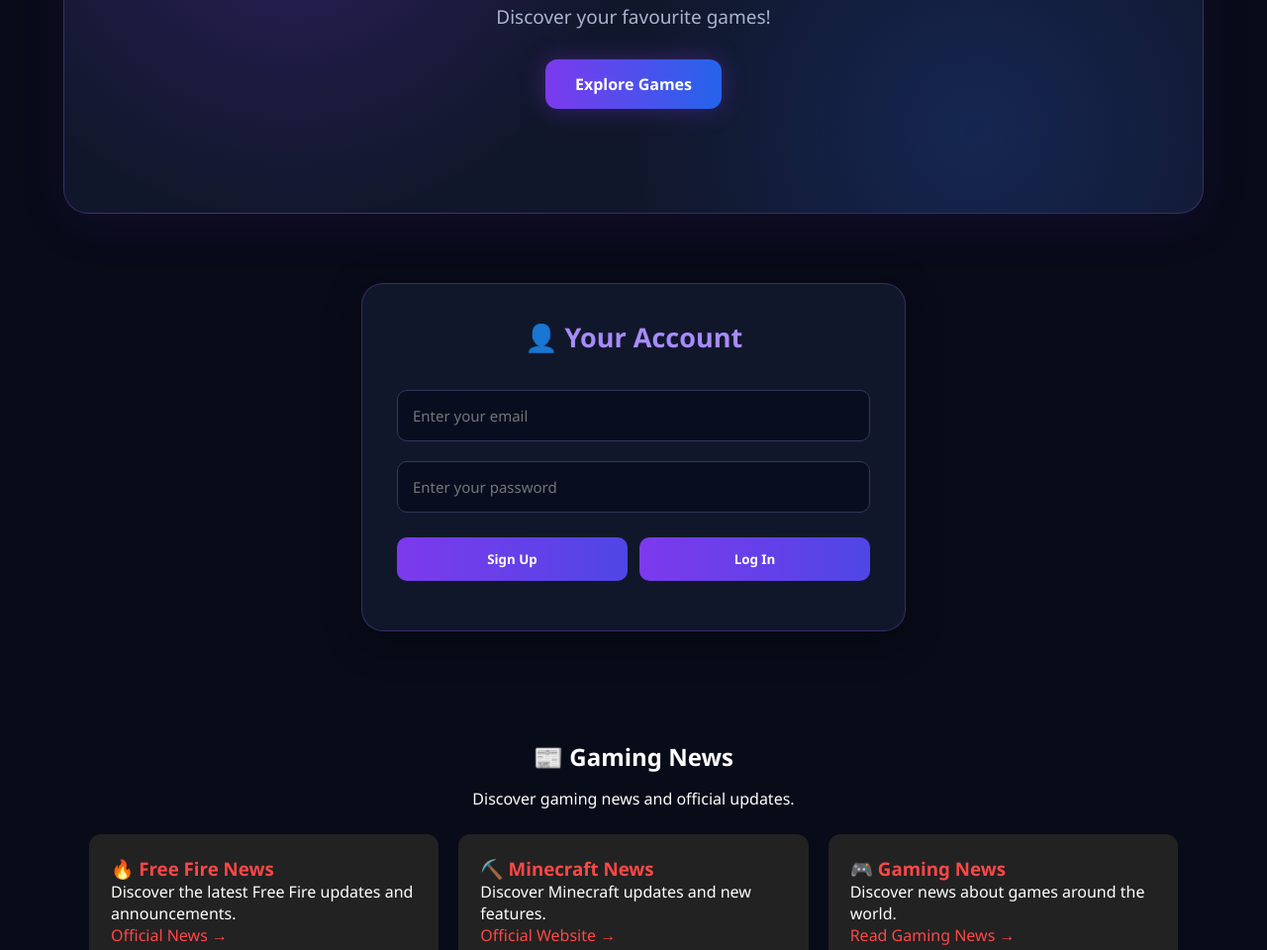
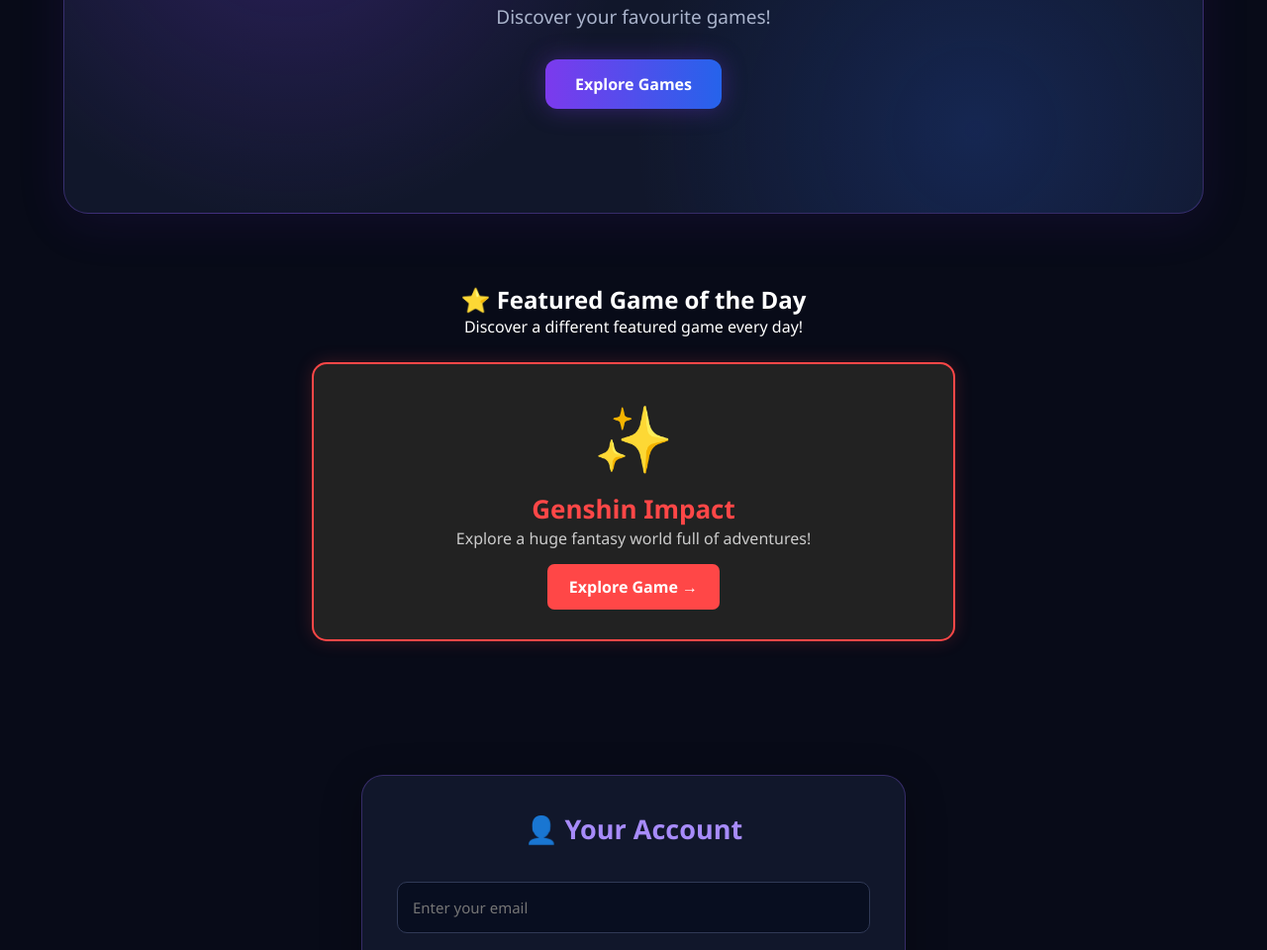
Before and after one commit to medhediyeddes-blip/GameHub, a plain HTML site: page index.html in a window 1280 px wide. Shown: the part 330-1290 px from the top of the page at 99% size. Drawn offline with Linux system fonts and the light colour scheme; no server answers.

Commit message:
Update index.html

```diff
--- a/index.html
+++ b/index.html
@@ -105,6 +105,54 @@
             color: #4caf50;
             margin-top: 10px;
         }
+
+        /* FEATURED GAME */
+
+        .featured-section {
+            padding: 40px 20px;
+            text-align: center;
+        }
+
+        .featured-card {
+            max-width: 650px;
+            margin: 25px auto;
+            padding: 30px;
+            border-radius: 15px;
+            background: #222;
+            color: white;
+            border: 2px solid #ff4747;
+            box-shadow: 0 0 18px rgba(255, 71, 71, 0.2);
+        }
+
+        .featured-icon {
+            font-size: 65px;
+            margin-bottom: 10px;
+        }
+
+        .featured-card h3 {
+            color: #ff4747;
+            font-size: 26px;
+        }
+
+        .featured-card p {
+            color: #ccc;
+            line-height: 1.6;
+        }
+
+        .featured-button {
+            display: inline-block;
+            margin-top: 12px;
+            padding: 12px 22px;
+            background: #ff4747;
+            color: white;
+            border-radius: 7px;
+            text-decoration: none;
+            font-weight: bold;
+        }
+
+        .featured-button:hover {
+            background: #d93636;
+        }
     </style>
 </head>
 
@@ -114,6 +162,7 @@
     <h2>🎮 Gaming Hub</h2>
     <div>
         <a href="index.html">Home</a>
+        <a href="#featured">Featured</a>
         <a href="#games">Games</a>
         <a href="#news">News</a>
         <a href="#freefire">Free Fire</a>
@@ -129,6 +178,23 @@
     <p>Discover your favourite games!</p>
     <a href="#games" class="main-button">Explore Games</a>
 </header>
+
+<!-- FEATURED GAME OF THE DAY -->
+
+<section class="featured-section" id="featured">
+    <h2>⭐ Featured Game of the Day</h2>
+    <p>Discover a different featured game every day!</p>
+
+    <div class="featured-card">
+        <div class="featured-icon" id="featuredIcon">🎮</div>
+        <h3 id="featuredName">Loading...</h3>
+        <p id="featuredDescription">Discover today's featured game!</p>
+        <a id="featuredLink" class="featured-button"
+           href="#games" target="_blank" rel="noopener noreferrer">
+            Explore Game →
+        </a>
+    </div>
+</section>
 
 <section class="account-section" id="account">
     <h2>👤 Your Account</h2>
@@ -589,6 +655,70 @@
 
 <script>
 
+// FEATURED GAME OF THE DAY
+
+(function () {
+
+    const featuredGames = [
+        {
+            name: "Free Fire",
+            icon: "🔥",
+            description: "Jump into exciting Battle Royale matches and discover new ways to play!",
+            link: "https://ff.garena.com/"
+        },
+        {
+            name: "Minecraft",
+            icon: "⛏️",
+            description: "Build amazing creations, explore new worlds and enjoy your adventure!",
+            link: "https://www.minecraft.net/"
+        },
+        {
+            name: "Fortnite",
+            icon: "🎯",
+            description: "Explore the island, discover new updates and enjoy the action!",
+            link: "https://www.fortnite.com/"
+        },
+        {
+            name: "PUBG Mobile",
+            icon: "🎖️",
+            description: "Discover PUBG Mobile and enjoy exciting Battle Royale matches!",
+            link: "https://www.pubgmobile.com/"
+        },
+        {
+            name: "Roblox",
+            icon: "🧱",
+            description: "Explore thousands of experiences and discover something new!",
+            link: "https://www.roblox.com/"
+        },
+        {
+            name: "Rocket League",
+            icon: "🚀",
+            description: "Play football with rocket-powered cars!",
+            link: "https://www.rocketleague.com/"
+        },
+        {
+            name: "Genshin Impact",
+            icon: "✨",
+            description: "Explore a huge fantasy world full of adventures!",
+            link: "https://genshin.hoyoverse.com/"
+        }
+    ];
+
+    const dayNumber = Math.floor(
+        new Date().getTime() / (1000 * 60 * 60 * 24)
+    );
+
+    const featured = featuredGames[dayNumber % featuredGames.length];
+
+    document.getElementById("featuredIcon").textContent = featured.icon;
+    document.getElementById("featuredName").textContent = featured.name;
+    document.getElementById("featuredDescription").textContent =
+        featured.description;
+    document.getElementById("featuredLink").href = featured.link;
+
+})();
+
+
 // SEARCH AND CATEGORY FILTER
 
 (function () {
```
